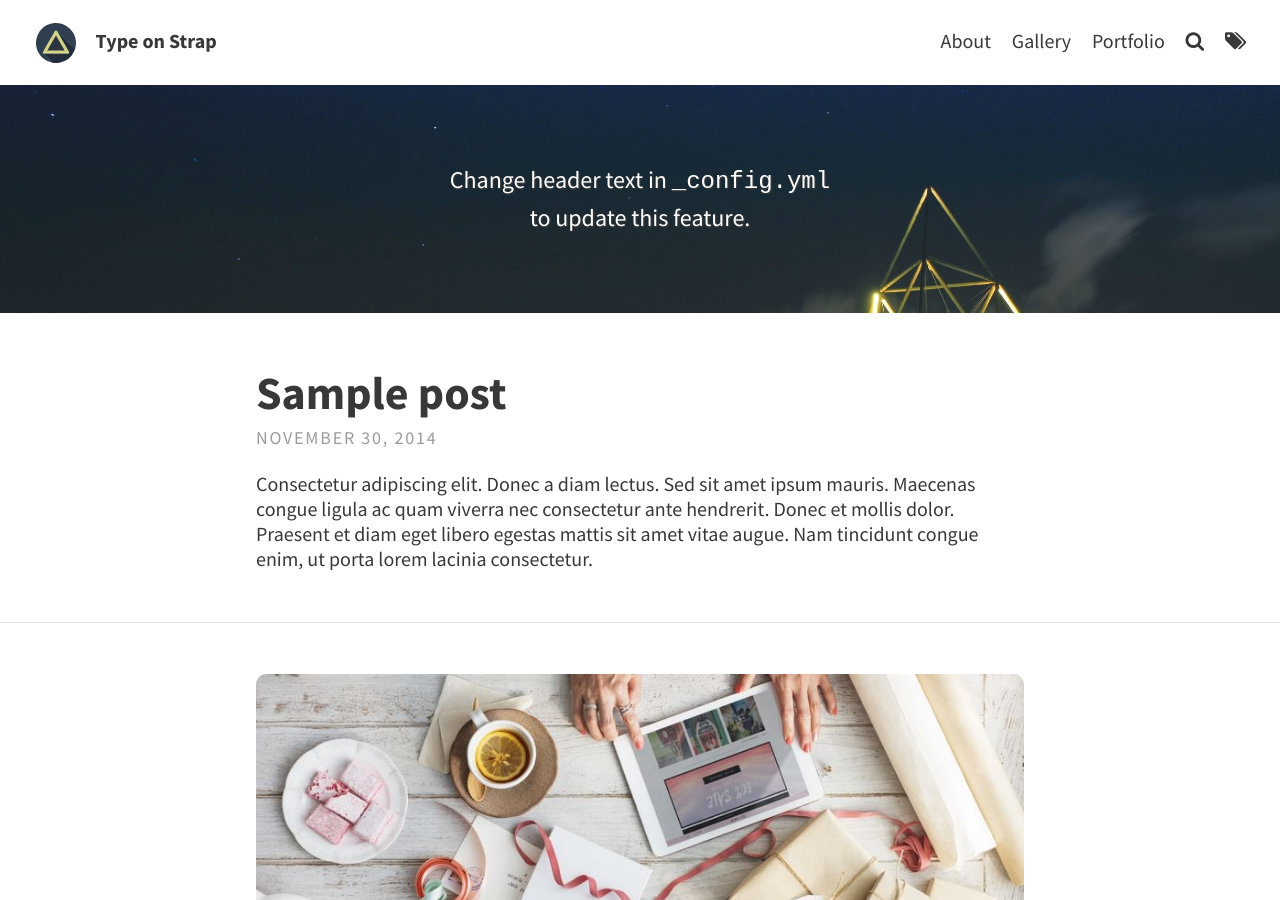
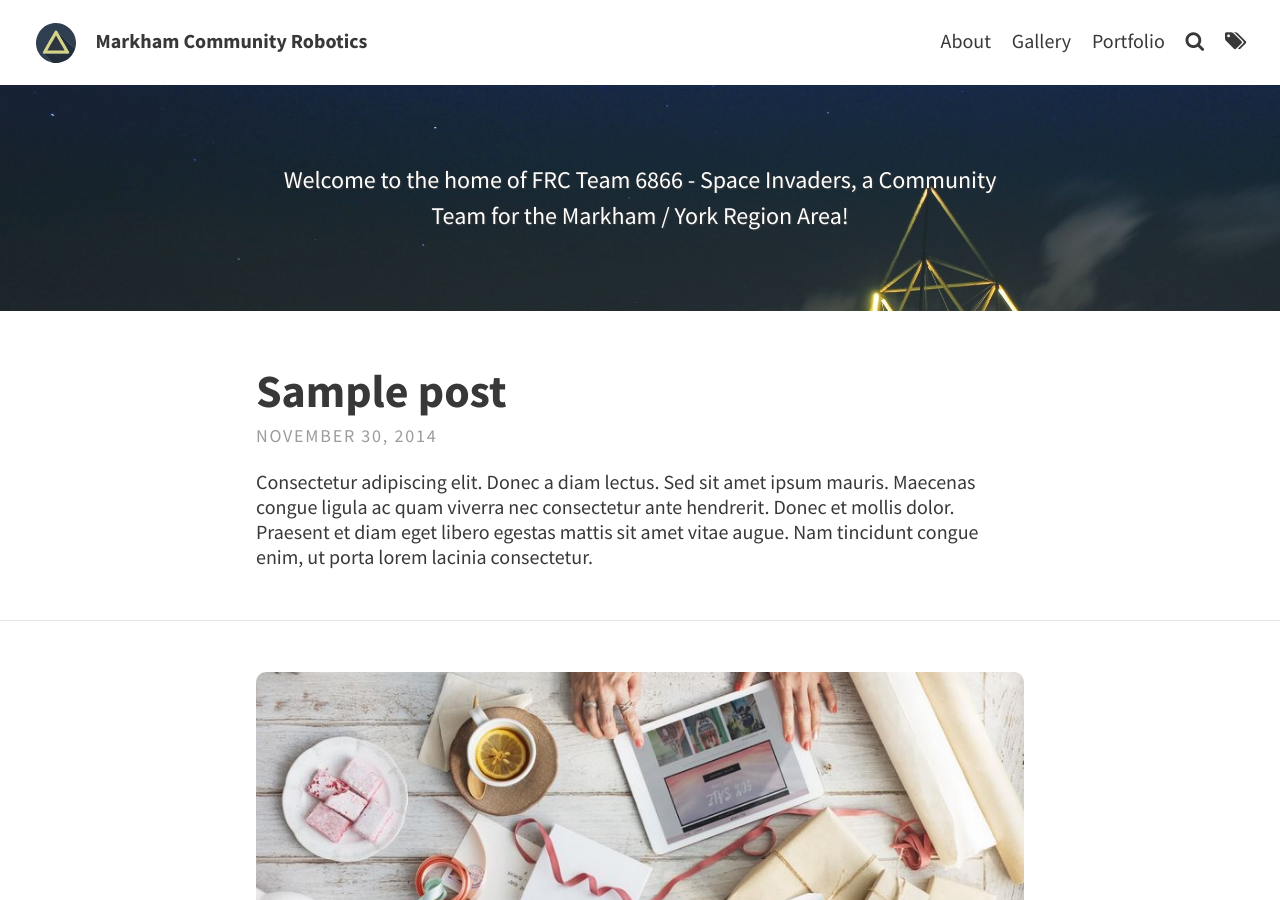
Before and after one commit to Velociraptors-in-Space/website, a Jekyll site: the page built from index.html, in a window 1280 px wide and 900 px high. Built offline with Jekyll 4.4.1, drawn with Linux system fonts in a browser that asks for light colours; the list of posts is cut into pages by our own code; some of the changed text lies outside the part shown.

Commit message:
Update _config.yml

```diff
--- a/_config.yml
+++ b/_config.yml
@@ -1,35 +1,35 @@
 # SITE CONFIGURATION
 baseurl: "/"
-url: "https://sylhare.github.io"
-title: Type on Strap # site's title
-description: "A website with blog posts and pages" # used by search engines
+url: "https://markhamcommunityrobotics.github.io"
+title: Markham Community Robotics # site's title
+description: "The home of FRC Team 6866 - Space Invaders, a Community Team for the Markham / York Region Area!" # used by search engines
 
 
 # THEME-SPECIFIC CONFIGURATION
 theme_settings:
   # Meta
-  title: Type on Strap # blog's title
+  title: Markham Community Robotics # blog's title
   avatar: assets/img/triangle.svg
   favicon: assets/favicon.ico
   gravatar: # Email MD5 hash
 
   # Header and footer text
   header_text: > #two or three lines to describe your site
-     <p>Change header text in <code>_config.yml</code> <br> to update this feature.</p>
+     <p>Welcome to the home of FRC Team 6866 - Space Invaders, a Community Team for the Markham / York Region Area!</p>
   header_text_feature_image: assets/img/pexels/triangular.jpeg
   footer_text: >
-   Powered by <a href="https://jekyllrb.com/">Jekyll</a> with <a href="https://github.com/sylhare/Type-on-Strap">Type on Strap</a>
+   © Markham Community Robotics
 
   # Icons
-  rss: true  # Make sure you created a feed.xml with feed.xml layout
-  email_address: # Full email address, e.g. "sam@example.com"
+  rss: false  # Make sure you created a feed.xml with feed.xml layout
+  email_address: frcteam6866@gmail.com
   behance:
   bitbucket:
   dribbble:
   facebook:
   flickr:
   gitlab:
-  github: "sylhare"
+  github: "MarkhamCommunityRobotics"
   google_plus:
   instagram:
   keybase:
```
